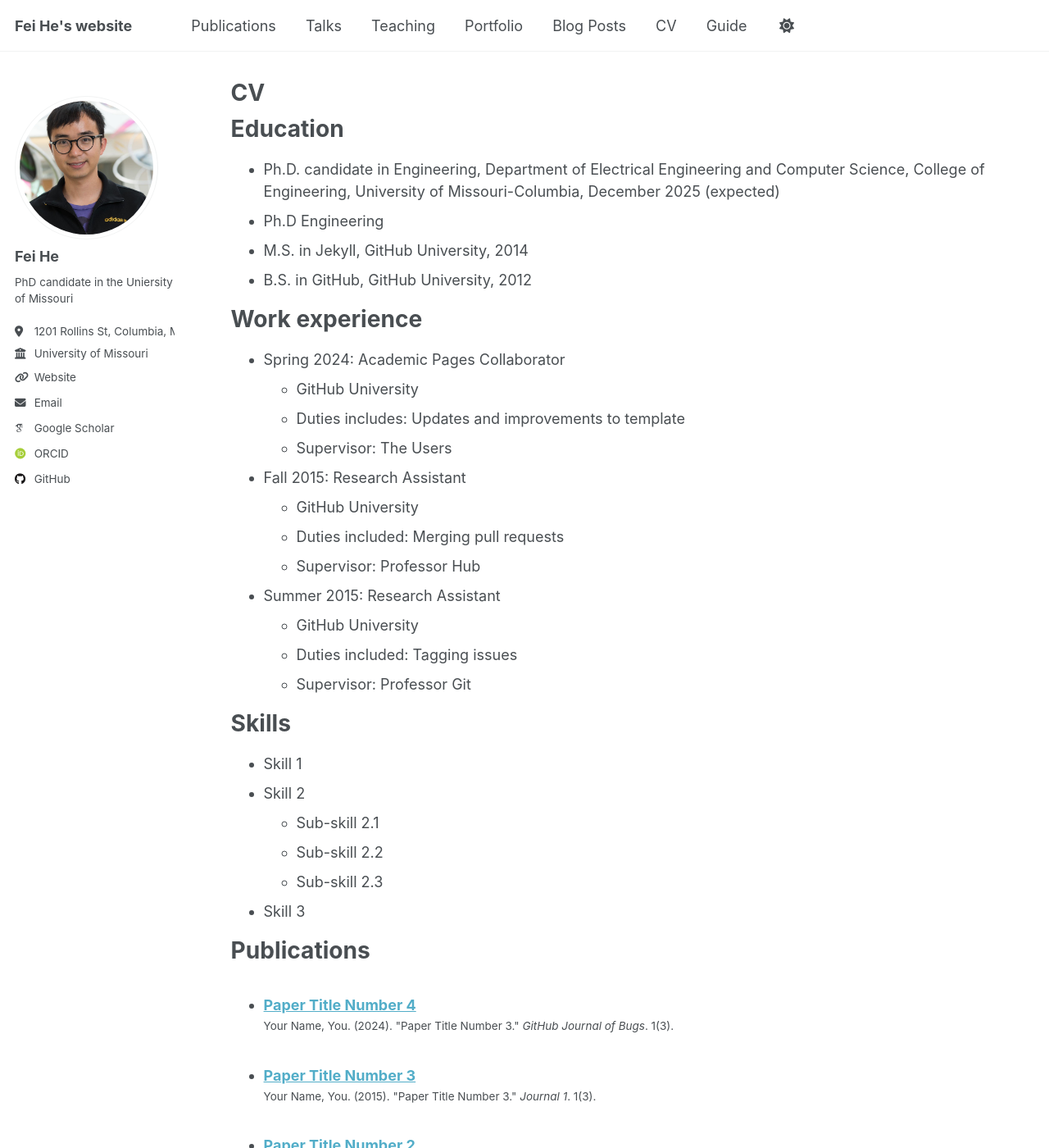
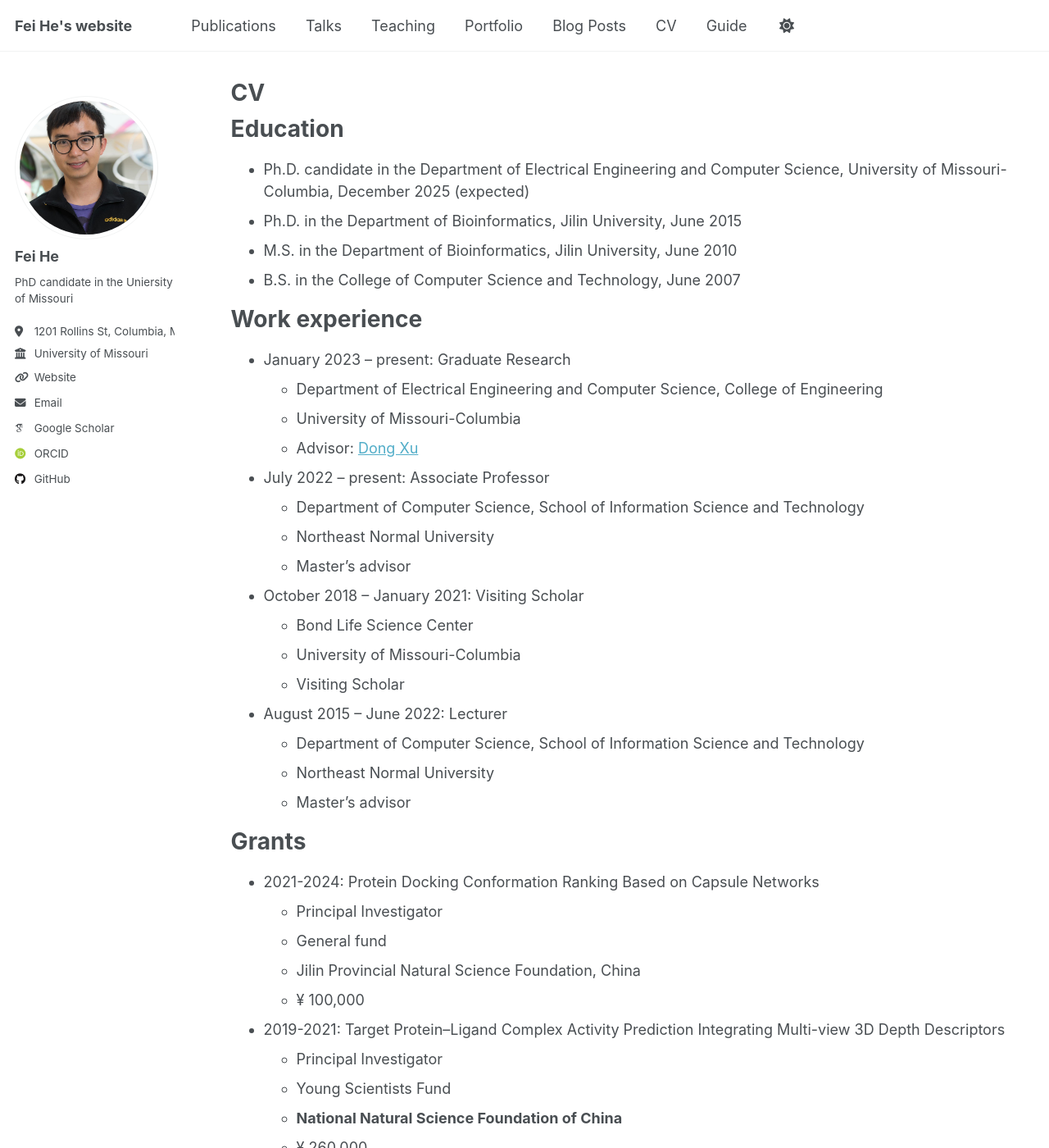
Before and after one commit to coffee19850519/coffee19850519.github.io, a Jekyll site: the page built from _pages/cv.md, in a window 1280 px wide and 1400 px high. Shown: the whole window at 82% size. Built offline with Jekyll 4.4.1, drawn with Linux system fonts in a browser that asks for light colours; some web fonts are replaced; some of the changed text lies outside the part shown.

Commit message:
update CV

```diff
--- a/_pages/cv.md
+++ b/_pages/cv.md
@@ -11,36 +11,66 @@
 
 Education
 ======
-* Ph.D. candidate in Engineering, Department of Electrical Engineering and Computer Science, College of Engineering, University of Missouri-Columbia, December 2025 (expected)
-* Ph.D Engineering
-* M.S. in Jekyll, GitHub University, 2014
-* B.S. in GitHub, GitHub University, 2012
+* Ph.D. candidate in the Department of Electrical Engineering and Computer Science, University of Missouri-Columbia, December 2025 (expected)
+* Ph.D. in the Department of Bioinformatics, Jilin University, June 2015
+* M.S. in the Department of Bioinformatics, Jilin University, June 2010
+* B.S. in the College of Computer Science and Technology, June 2007
 
 Work experience
 ======
-* Spring 2024: Academic Pages Collaborator
-  * GitHub University
-  * Duties includes: Updates and improvements to template
-  * Supervisor: The Users
+* January 2023 – present: Graduate Research
+  * Department of Electrical Engineering and Computer Science, College of Engineering
+  * University of Missouri-Columbia
+  * Advisor: [Dong Xu](https://engineering.missouri.edu/faculty/dong-xu/)
 
-* Fall 2015: Research Assistant
-  * GitHub University
-  * Duties included: Merging pull requests
-  * Supervisor: Professor Hub
+* July 2022 – present: Associate Professor
+  * Department of Computer Science, School of Information Science and Technology
+  * Northeast Normal University
+  * Master's advisor
 
-* Summer 2015: Research Assistant
-  * GitHub University
-  * Duties included: Tagging issues
-  * Supervisor: Professor Git
+* October 2018 – January 2021: Visiting Scholar
+  * Bond Life Science Center
+  * University of Missouri-Columbia
+  * Visiting Scholar
 
-Skills
+* August 2015 – June 2022: Lecturer
+  * Department of Computer Science, School of Information Science and Technology
+  * Northeast Normal University
+  * Master's advisor
+
+
+
+Grants
 ======
-* Skill 1
-* Skill 2
-  * Sub-skill 2.1
-  * Sub-skill 2.2
-  * Sub-skill 2.3
-* Skill 3
+* 2021-2024: Protein Docking Conformation Ranking Based on Capsule Networks
+  * Principal Investigator
+  * General fund
+  * Jilin Provincial Natural Science Foundation, China
+  * ¥ 100,000
+
+* 2019-2021: Target Protein–Ligand Complex Activity Prediction Integrating Multi-view 3D Depth Descriptors
+  * Principal Investigator
+  * Young Scientists Fund
+  * **National Natural Science Foundation of China**
+  * ¥ 260,000
+
+* 2019-2020: Hybrid Deep Learning Model for Dynamic Protein Interaction Networks
+  * Principal Investigator
+  * Scientific Research Project
+  * Jilin Provincial Department of Education, China
+  * ¥ 25,000
+
+* 2017-2018: Deep Learning Network with Adaptive and Self-Learning Characteristics for Texture Analysis
+  * Principal Investigator
+  * Outstanding Youth Fund
+  * Jilin Provincial Natural Science Foundation, China
+  * ¥ 80,000
+
+* 2016-2017: Protein Docking Conformation Ranking Based on Capsule Networks
+  * Principal Investigator
+  * Youth Exploration and Development Fund
+  * Scientific Research Funding for Central Universities, China
+  * ¥ 80,000
 
 Publications
 ======
@@ -60,6 +90,27 @@
     {% include archive-single-cv.html %}
   {% endfor %}</ul>
 
-Service and leadership
+Service
 ======
-* Currently signed in to 43 different slack teams
+* Journal Reviewer
+  * *Nature Communications, Pattern Recognition, Briefings in Bioinformatics, Neurocomputing, International Journal of Biological Macromolecules, Life Sciences, Computers in Biology and Medicine, BMC Medical Informatics and Decision Making, Scientific Reports, Journal of Imaging Informatics in Medicine, Engineering Applications of Artificial Intelligence, Digital Chinese Medicine*, etc.
+
+* Conference Reviewer
+  * *IEEE International Conference on Bioinformatics and Biomedicine* (2019, 2023-2024, co-reviewed with Prof.[Trupti Joshi](https://engineering.missouri.edu/faculty/trupti-joshi/))
+
+* Grant Reviewer
+  * National Natural Science Foundation of China (2024).
+
+Skills
+======
+* Programming
+  * Python, R, C#/C++/C
+
+* Data Analysis
+  * numPy, Pandas, SciPy, scikit-learn, Matplotlib, Scanpy, Seurat, BioPython, rdkit, AlphaFold, LIME, SHAP
+
+* Model Construction
+  * PyTorch, HuggingFace Transformer, FlashAttention, TensorFlow, Keras
+
+* Languages
+  * English (fluent), Mandarin (native), Cantonese (native)
```
